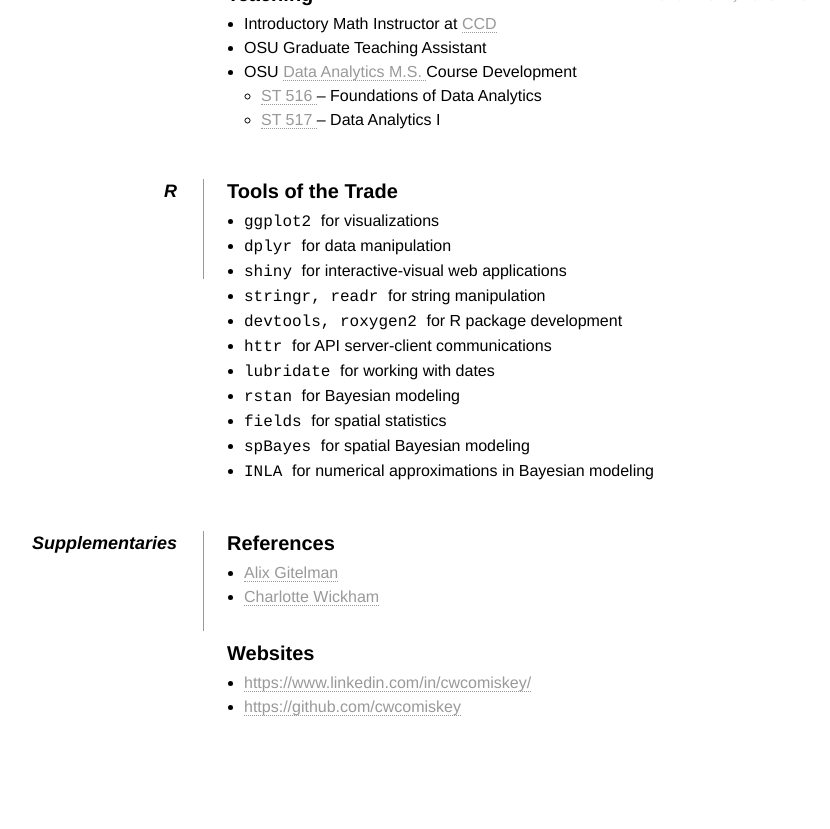
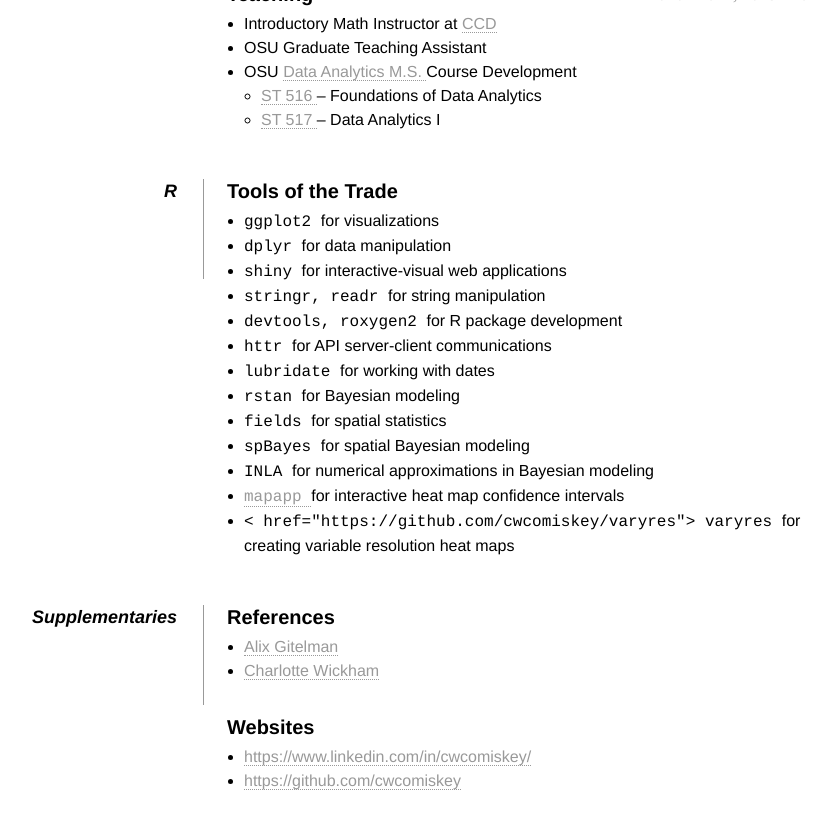
Before and after one commit to cwcomiskey/cwcomiskey.github.io, a Jekyll site: the page index.html, which Jekyll copies as it is, in a window 1280 px wide and 900 px high, scrolled down 1394 px. Shown: the top 829 px of the window, without its empty margins (213-1043 px from the left). Built offline with Jekyll 4.4.1, drawn with Linux system fonts in a browser that asks for light colours.

Commit message:
Add my packages, links

```diff
--- a/index.html
+++ b/index.html
@@ -175,6 +175,16 @@
 			    <li> <font face="Courier"> fields </font face="Courier"> for spatial statistics </li>
 			    <li> <font face="Courier"> spBayes </font face="Courier"> for spatial Bayesian modeling </li>
 			    <li> <font face="Courier"> INLA </font face="Courier"> for numerical approximations in Bayesian modeling </li>
+			    <li> <font face="Courier">
+				    <a href="https://github.com/cwcomiskey/mapapp">
+					    mapapp </a>
+				    </font face="Courier"> for interactive heat map confidence intervals </li>
+			    <li> <font face="Courier">
+				    < href="https://github.com/cwcomiskey/varyres">
+					    varyres </a>
+				    </font face="Courier"> for creating variable resolution heat maps </li>
+
+
 		    </ul>
 	    </dd>
             <dd class="clear"></dd>
```
Lines whose indentation alone changed are shown as unchanged.
